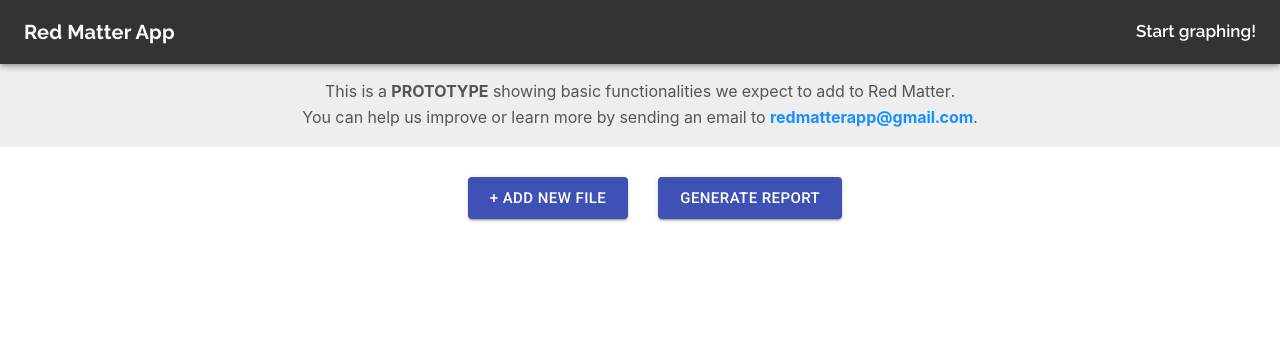
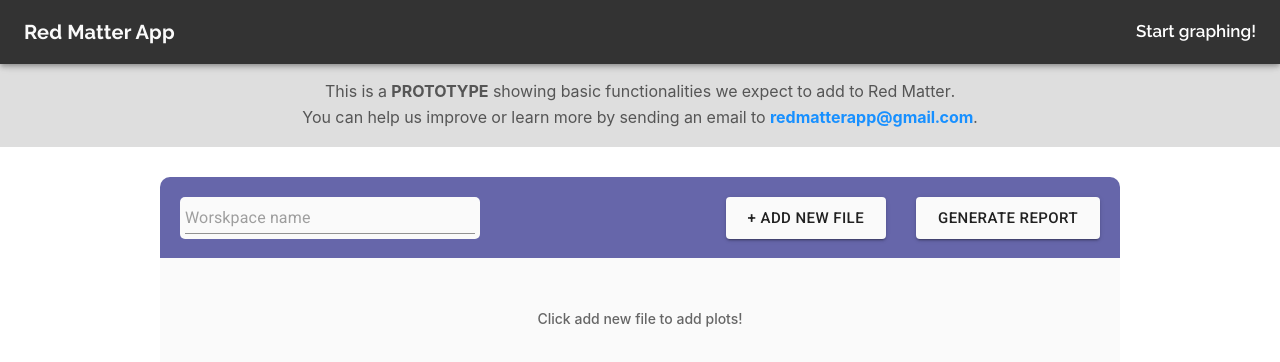
Before and after one commit to Zander1983/RedMatterApp, a React (Create React App) app: page /graph in a window 1280 px wide. Shown: the top 362 px of the page. Built offline with nearby package versions, Linux system fonts and the light colour scheme.

Commit message:
Improve graph page visualization

```diff
--- a/src/Components/prototype/graphPrototype.tsx
+++ b/src/Components/prototype/graphPrototype.tsx
@@ -3,7 +3,9 @@ import { makeStyles } from '@material-ui/core/styles'
 import ScatterPlotGraph from './graph/ScatterPlotGraph'
 import { Button } from '@material-ui/core'
 import Modal from '@material-ui/core/Modal'
-import { Divider } from '@material-ui/core';
+import { Divider } from '@material-ui/core'
+import Grid from '@material-ui/core/Grid'
+import TextField from '@material-ui/core/TextField'
 
 import AddFileModal from './components/AddFileModal'
 import GenerateReportModal from './components/GenerateReportModal'
@@ -74,47 +76,105 @@ function GraphPrototype() {
   }
 
   return (
-    <div className={classes.header}>
+    <div className={classes.header} style={{
+      height: '100%',
+    }}>
       <AddFileModal
         addFile={addFile}
         open={addFileModalOpen}
-        closeCall={{ f: handleClose, ref: setAddFileModalOpen }}/>
+        closeCall={{ f: handleClose, ref: setAddFileModalOpen }} />
 
       <GenerateReportModal
         open={generateReportModalOpen}
-        closeCall={{ f: handleClose, ref: setGenerateReportModalOpen }}/>
+        closeCall={{ f: handleClose, ref: setGenerateReportModalOpen }} />
 
-      <div style={{ color: '#555', backgroundColor: '#eee', paddingBottom: 1, paddingTop: 15, marginBottom: 30 }}>
+      {
+        window.innerWidth < 700 ? (
+          <div style={{ color: '#555', backgroundColor: '#fdd', padding: 20, paddingBottom: 1, paddingTop: 15, marginTop: -10}}>
+            <p>
+              <b>We noticed you are using a small screen</b><br/>
+              Unfortunately, Red Matter is made with Desktop-sized
+              screens in mind. Consider switching devices!
+            </p>
+          </div>
+        ) : null
+      }
+
+      <div style={{ color: '#555', backgroundColor: '#dedede', paddingBottom: 1, paddingTop: 15, marginBottom: 30 }}>
         <p>
           This is a <b>PROTOTYPE</b> showing basic functionalities we expect to add to Red Matter.<br />
           You can help us improve or learn more by sending an email to <a href="mailto:redmatterapp@gmail.com"><b>redmatterapp@gmail.com</b></a>.
         </p>
       </div>
 
-      <div style={{
+      <Grid style={{
+        justifyContent: 'center',
+        display: 'flex',
+        flexDirection: 'column',
+        marginLeft: 'auto',
+        marginRight: 'auto',
+        backgroundColor: '#fafafa',
+        borderRadius: 10,
         marginBottom: 50
+      }}
+        md={12} lg={9} xl={6}>
+        <Grid style={{
+          marginBottom: 50,
+          backgroundColor: '#66a',
+          paddingTop: 20,
+          paddingLeft: 20,
+          paddingRight: 20,
+          paddingBottom: 19,
+          borderRadius: 10,
+          WebkitBorderBottomLeftRadius: 0,
+          WebkitBorderBottomRightRadius: 0,
+        }} container>
+          <Grid  item xs={6} style={{
+            textAlign: 'left'
+          }}>
+            <TextField style={{
+              backgroundColor: '#fafafa',
+              padding: 5,
+              width: 300,
+              borderRadius: 5
+            }}
+              placeholder="Worskpace name">
+              suck on my balls
+            </TextField>
+          </Grid>
+          <Grid  item xs={6} style={{
+            textAlign: 'right'
           }}>
             <Button
               variant="contained"
               size="large"
-          color="primary"
               onClick={() => handleOpen(setAddFileModalOpen)}
-          className={classes.topButton}>
+              className={classes.topButton}
+              style={{
+                backgroundColor: '#fafafa'
+              }}>
               + Add new file
             </Button>
             <Button
               variant="contained"
               size="large"
-          color="primary"
               onClick={() => handleOpen(setGenerateReportModalOpen)}
-          className={classes.topButton}>
+              className={classes.topButton}
+              style={{
+                backgroundColor: '#fafafa',
+              }}>
               Generate report
             </Button>
-      </div>
-
+          </Grid>
+        </Grid>
+        <Grid>
           {
-        scatterPlots.map(e => e)
+            scatterPlots.length > 0?
+              scatterPlots.map(e => e) :
+              <h4 style={{marginBottom: 50, color: '#666'}}>Click add new file to add plots!</h4>
           }
+        </Grid>
+      </Grid>
     </div>
   );
 }
```
Also changed, not shown: 1 other file (tests, documents, lock files or other folders). Lines whose indentation alone changed are shown as unchanged.
